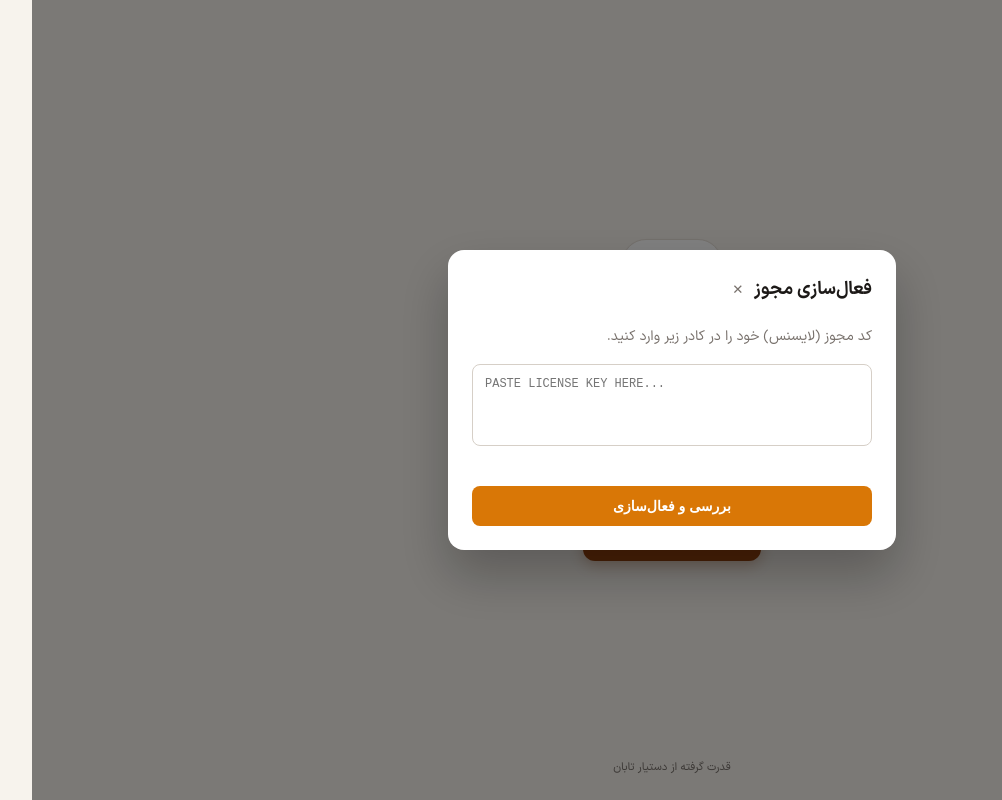
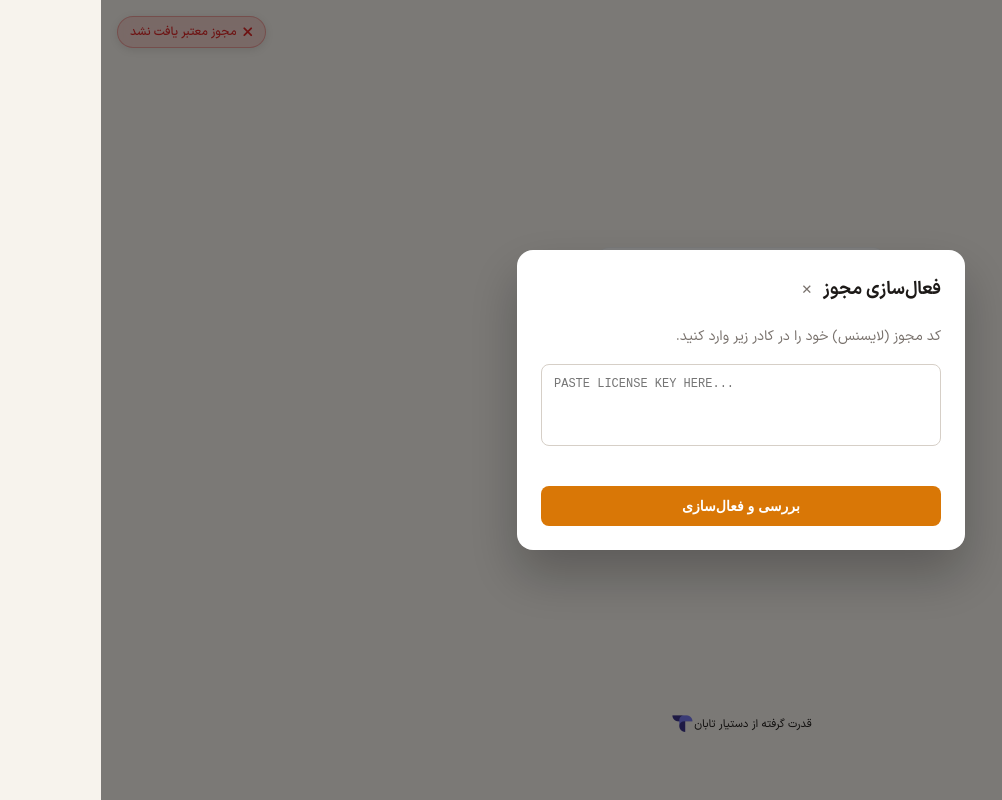
Before and after one commit to amirziveh/toolset, a Vue app: page / in a window 1280 px wide. Shown: the whole page, without its empty margins (62-1064 px from the left). Built offline with nearby package versions, Linux system fonts and the light colour scheme.

Commit message:
refactor: remove welcome page, use / as dashboard directly

```diff
--- a/src/App.vue
+++ b/src/App.vue
@@ -30,7 +30,7 @@
 function onLicenseVerified() {
   showModal.value = false;
   // Navigate to the originally intended route, or dashboard as fallback
-  const redirectPath = intendedRoute.value?.path || '/dashboard';
+  const redirectPath = intendedRoute.value?.path || '/';
   router.push(redirectPath);
   intendedRoute.value = null;
 }
--- a/src/router/index.js
+++ b/src/router/index.js
@@ -1,13 +1,11 @@
 import { createRouter, createWebHistory } from 'vue-router';
-import WelcomeView from '../views/WelcomeView.vue';
 import DashboardView from '../views/DashboardView.vue';
 import ProformaMaker from '../views/ProformaMaker.vue';
 import { _x, _checking, checkStoredLicense } from '../composables/useLicense.js';
 import _PUB from '../utils/publicKey.js';
 
 const routes = [
-  { path: '/', name: 'welcome', component: WelcomeView },
-  { path: '/dashboard', name: 'dashboard', component: DashboardView },
+  { path: '/', name: 'dashboard', component: DashboardView },
   { path: '/proforma', name: 'proforma', component: ProformaMaker },
 ];
 
@@ -47,14 +45,14 @@
   // Wait for license check to complete before making a decision
   await waitForLicenseCheck();
 
-  // Welcome page is public — no license needed
-  if (to.path === '/') {
-    return true;
-  }
-
-  // No valid license — redirect to welcome (shows modal via App.vue)
+  // No valid license — redirect to root (shows modal via App.vue)
   // Store the intended route for redirection after license verification
   if (!_x.value) {
+    // If already on the root path, don't redirect again (prevents infinite loop)
+    if (to.path === '/') {
+      return true;
+    }
+    // Return an object with the redirect path and state containing the intended route
     return {
       path: '/',
       state: { intendedRoute: to.fullPath },
--- a/src/views/ProformaMaker.vue
+++ b/src/views/ProformaMaker.vue
@@ -113,7 +113,7 @@
 
 // Navigate back to dashboard
 function goToDashboard() {
-  router.push('/dashboard');
+  router.push('/');
 }
 </script>
 
--- a/src/views/WelcomeView.vue
+++ /dev/null
@@ -1,155 +0,0 @@
-<script setup>
-import { useRouter } from 'vue-router';
-import { useInvoiceStore } from '../stores/invoice';
-import { onMounted } from 'vue';
-
-const router = useRouter();
-const store = useInvoiceStore();
-
-onMounted(() => {
-  store.initDarkMode();
-});
-
-function enterApp() {
-  router.push('/dashboard');
-}
-</script>
-
-<template>
-  <div class="welcome-root">
-    <div class="welcome-content">
-      <!-- Logo -->
-      <div class="logo-wrapper">
-        <img src="/Taban.png" alt="Taban Assistant" class="logo-img" />
-      </div>
-
-      <!-- Title -->
-      <h1 class="welcome-title">به جعبه ابزار خوش آمدید</h1>
-      <p class="welcome-subtitle">دستیار تابان</p>
-
-      <!-- Description -->
-      <p class="welcome-desc">
-        مجموعه ابزارهای حرفه‌ای برای مدیریت پیش‌فاکتورها و مستندات تجاری
-      </p>
-
-      <!-- Enter Button -->
-      <button @click="enterApp" class="enter-btn">
-        <span>ورود به برنامه</span>
-        <i class="fa-solid fa-arrow-left-long"></i>
-      </button>
-    </div>
-
-    <!-- Footer -->
-    <footer class="welcome-footer">
-      <span>قدرت گرفته از دستیار تابان</span>
-    </footer>
-  </div>
-</template>
-
-<style scoped>
-.welcome-root {
-  min-height: 100vh;
-  display: flex;
-  flex-direction: column;
-  align-items: center;
-  justify-content: center;
-  background: var(--bg);
-  padding: 2rem;
-  position: relative;
-  transition: background 0.3s;
-}
-
-.welcome-content {
-  display: flex;
-  flex-direction: column;
-  align-items: center;
-  text-align: center;
-  max-width: 400px;
-  animation: fadeInUp 0.6s ease;
-}
-
-.logo-wrapper {
-  width: 100px;
-  height: 100px;
-  border-radius: 24px;
-  background: var(--card);
-  border: 1px solid var(--card-border);
-  display: flex;
-  align-items: center;
-  justify-content: center;
-  margin-bottom: 2rem;
-  box-shadow: var(--shadow);
-  padding: 1.25rem;
-}
-
-.logo-img {
-  width: 100%;
-  height: auto;
-}
-
-.welcome-title {
-  font-size: 1.5rem;
-  font-weight: 800;
-  color: var(--fg);
-  margin-bottom: 0.25rem;
-}
-
-.welcome-subtitle {
-  font-size: 0.95rem;
-  font-weight: 600;
-  color: var(--accent);
-  margin-bottom: 1rem;
-}
-
-.welcome-desc {
-  font-size: 0.85rem;
-  color: var(--muted);
-  line-height: 1.7;
-  margin-bottom: 2.5rem;
-}
-
-.enter-btn {
-  display: inline-flex;
-  align-items: center;
-  gap: 0.6rem;
-  padding: 0.75rem 2rem;
-  border-radius: 12px;
-  background: var(--accent);
-  color: #fff;
-  font-family: 'IRANSansX', sans-serif;
-  font-weight: 700;
-  font-size: 1rem;
-  border: none;
-  cursor: pointer;
-  transition: all 0.3s ease;
-  box-shadow: 0 4px 14px rgba(146, 64, 14, 0.3);
-}
-
-.enter-btn:hover {
-  background: var(--accent-hover);
-  transform: translateY(-2px);
-  box-shadow: 0 6px 20px rgba(146, 64, 14, 0.4);
-}
-
-.enter-btn:active {
-  transform: translateY(0);
-}
-
-.welcome-footer {
-  position: absolute;
-  bottom: 1.5rem;
-  font-size: 0.7rem;
-  color: var(--muted);
-}
-
-@keyframes fadeInUp {
-  from {
-    opacity: 0;
-    transform: translateY(20px);
-  }
-  to {
-    opacity: 1;
-    transform: translateY(0);
-  }
-}
-</style>
```
